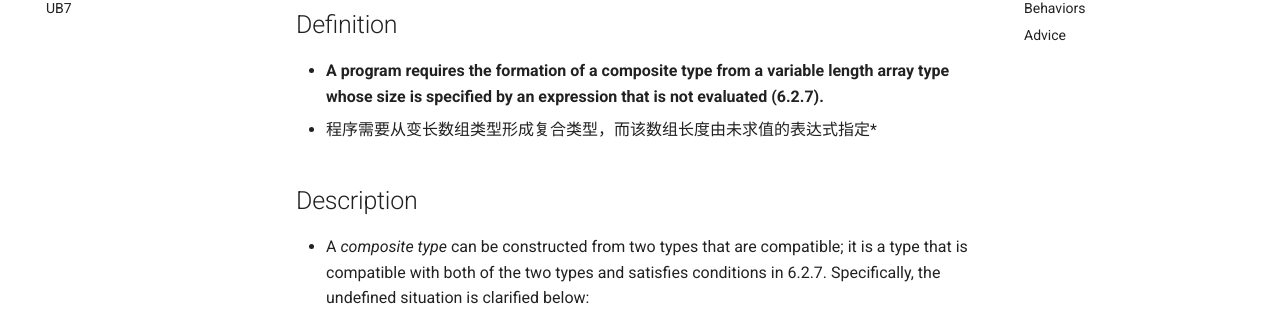
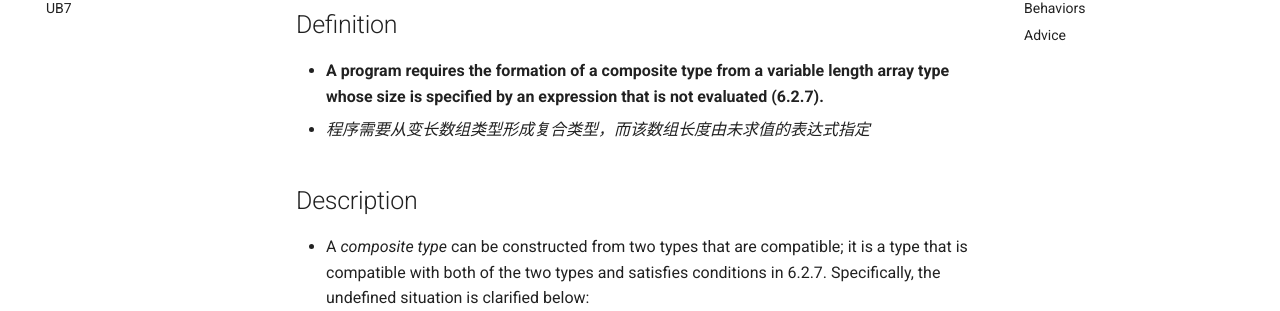
Before and after one commit to TrickEye/undefinedBehaviors, an MkDocs documentation site: the page built from docs/UB1to20/UB15.md, in a window 1280 px wide and 900 px high. Shown: the part 286-597 px from the top of the window. Built offline with MkDocs 1.6.1 and Material for MkDocs 9.7.7, drawn with Linux system fonts in a browser that asks for light colours; comment, search, counter and statistics services are not loaded.

Commit message:
Update UB15.md

```diff
--- a/docs/UB1to20/UB15.md
+++ b/docs/UB1to20/UB15.md
@@ -5,7 +5,7 @@ Author: PeiHong Dai
 ## Definition
 
 - **A program requires the formation of a composite type from a variable length array type whose size is specified by an expression that is not evaluated (6.2.7).**
-- 程序需要从变长数组类型形成复合类型，而该数组长度由未求值的表达式指定*
+- *程序需要从变长数组类型形成复合类型，而该数组长度由未求值的表达式指定*
 
 ## Description
 
```
